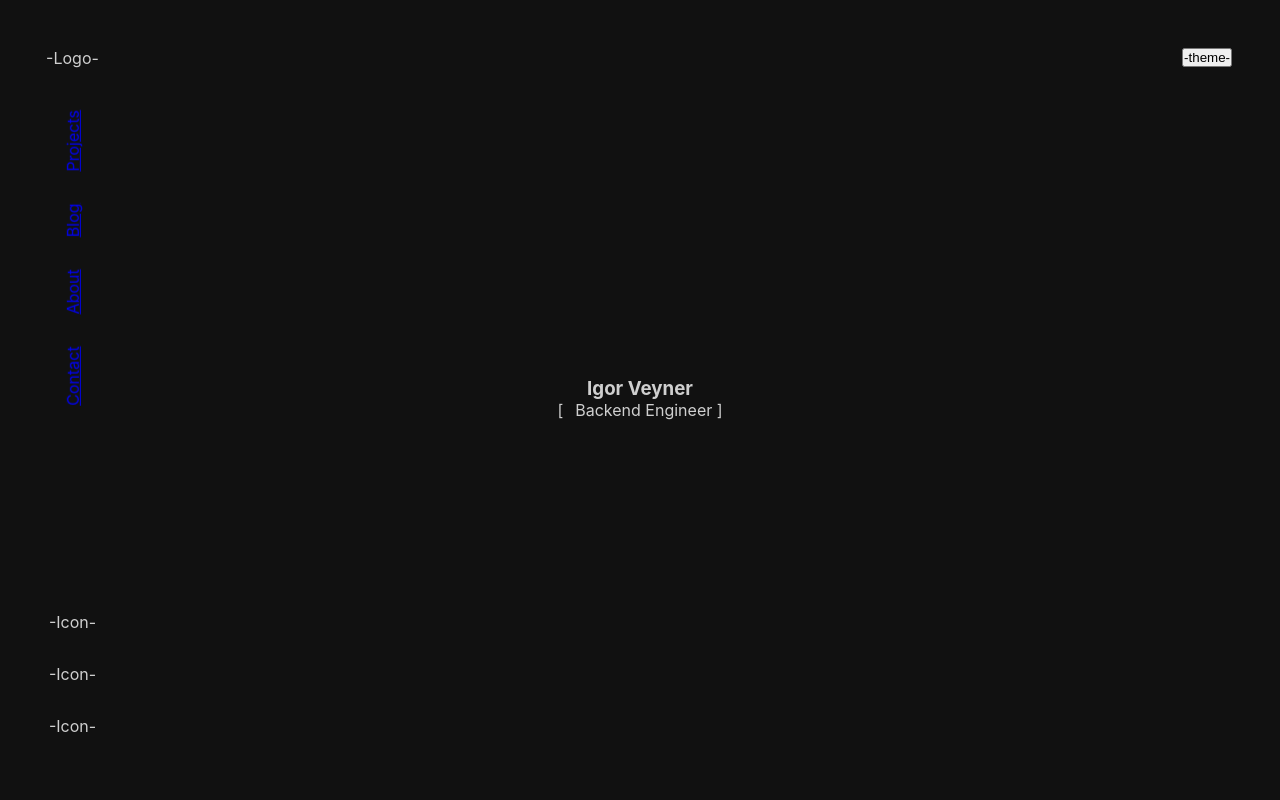
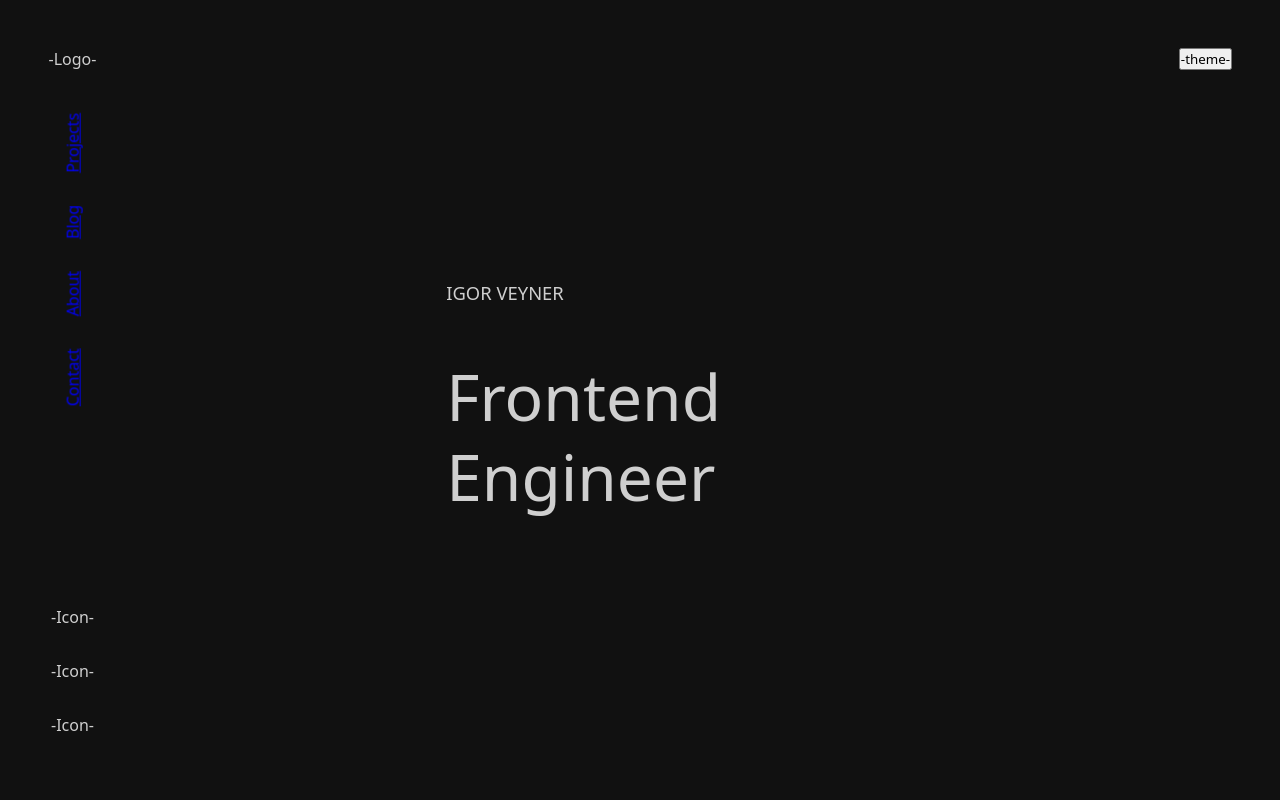
Before and after one commit to IgoVeyner/portfolio, a React (Create React App) app: page / in a window 1280 px wide. Shown: the top 800 px of the page. Built offline with nearby package versions, Linux system fonts and the light colour scheme.

Commit message:
update animations

```diff
--- a/src/App.css
+++ b/src/App.css
@@ -3,6 +3,7 @@
   --spaceM: 16px;
   --spaceL: 24px;
   --spaceXL: 32px;
+  --space2XL: 48px;
   --spaceOuter: 48px;
   --rgbBlack: 0 0 0;
   --rgbWhite: 255 255 255;
@@ -10,12 +11,14 @@
   --rgbDarkGrey: 26 26 26;
   --rgbOffWhite: 242 242 242;
   --rgbWhite: 255 255 255;
+  --fontStack: Gotham, system-ui, -apple-system, BlinkMacSystemFont, San Francisco, Roboto, Segoe UI, Ubuntu, Helvetica Neue, sans-serif;
 }
 
 * {
   padding: 0px;
   margin:0px;
   outline: none;
+  font-family: var(--fontStack);
 }
 
 main {
--- a/src/components/IntroText/index.css
+++ b/src/components/IntroText/index.css
@@ -1,27 +1,39 @@
+.intro-title {
+  animation: unblur 5s forwards;
+  max-width: 500px;
+}
+
+.name {
+  font-size: 1.15rem;
+  font-weight: 500;
+  text-transform: uppercase;
+}
+
+.name-container {
+  margin-bottom: var(--space2XL);
+}
+
 .rotating {
-  display: inline-flex;
-  flex-direction: column;
+  width: 100%;
   position: relative;
-  animation: slide 7s linear infinite;
+  animation: slide 7s linear infinite 5s;
 }
 
 .li-rotate {
-  display: block;
-  margin: 3;
+  display: flex;
+  flex-direction: column;
 }
 
 .rotate-container {
   overflow: hidden;
-  height: 24px;
-  text-align: right;
+  height: 5rem;
+  font-size: 4rem;
 }
 
-.rotate-container::before {
-  content: "[ ";
-}
-
-.rotate-container::after {
-  content: " ]";
+.rotate-span {
+  display: block;
+  position: relative;
+  font-size: 4rem;
 }
 
 @keyframes slide {
@@ -31,3 +43,14 @@
   75%, 95% {transform:translate3d(0,-33%,0);}
   100% {transform:translate3d(0,0,0);}
 }
+
+@keyframes unblur {
+  0% {
+    filter: blur(15px);
+    opacity: 0%;
+  }
+  100% {
+    filter: blur(0px);
+    opacity: 100%;
+  }
+}
--- a/src/components/IntroText/index.js
+++ b/src/components/IntroText/index.js
@@ -2,7 +2,8 @@ import "./index.css"
 
 const IntroText = () => {
   return (
-    <section className="section intro-title">
+    <section className="section">
+      <div className="intro-title">
         <div className="name-container">
           <h3 className="name">Igor Veyner</h3>
         </div>
@@ -13,10 +14,10 @@ const IntroText = () => {
             <li className="li-rotate">Backend</li>
             <li className="li-rotate">Full Stack</li>
           </ul>
-
-        <span> Engineer</span>
         </div>
 
+        <span className="rotate-span">Engineer</span>
+      </div>
     </section>
   )
 }
--- a/src/components/MainContent/index.css
+++ b/src/components/MainContent/index.css
@@ -8,4 +8,6 @@
   justify-content: center;
   flex-direction: column;
   height: 100vh;
+  margin-left: 150px;
+  margin-right: 20%;
 }
```
Lines whose indentation alone changed are shown as unchanged.
